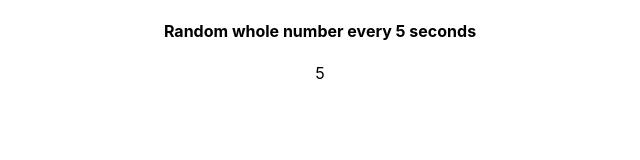
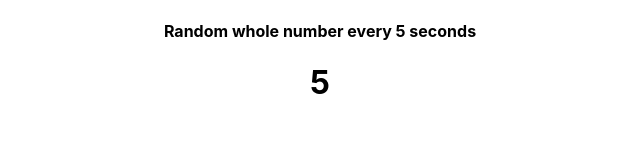
Before and after one commit to gabrielvf1/RandomNumbers, a React (Create React App) app: page / in a window 1280 px wide. Shown: the top 160 px of the page, without its empty margins (320-960 px from the left). Built offline with nearby package versions, Linux system fonts and the light colour scheme.

Commit message:
Create a React app and publish it to GitHub Pages

```diff
--- a/src/App.js
+++ b/src/App.js
@@ -22,7 +22,9 @@ function App() {
   return (
     <div style={{ height: "100%", width: "100%", textAlign: "center" }}>
       <h4>Random whole number every 5 seconds </h4>
-      <div>{teste}</div>
+      <div>
+        <h1>{teste}</h1>
+      </div>
     </div>
   );
 }
```
Also changed, not shown: 1 other file (tests, documents, lock files or other folders).
